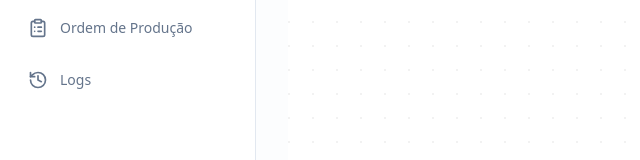
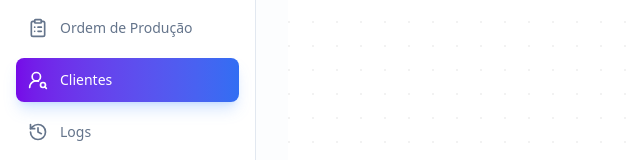
Before and after one commit to Rafaeros/smp-web, a Next.js app: page /dashboard/clients in a window 1280 px wide. Shown: the part 228-388 px from the top of the page, without its empty margins (0-640 px from the left). Built offline with nearby package versions, Linux system fonts and the light colour scheme; no server answers.

Commit message:
[feat] clients feature

```diff
--- a/features/navigation/components/Sidebar.tsx
+++ b/features/navigation/components/Sidebar.tsx
@@ -5,6 +5,7 @@ import { usePathname } from "next/navigation";
 import {
   LayoutDashboard,
   Map,
+  UserRoundSearch,
   ClipboardList,
   History,
   LogOut,
@@ -15,6 +16,7 @@ const menuItems = [
   { name: "Dashboard", icon: LayoutDashboard, href: "/dashboard" },
   { name: "Mapa Produção", icon: Map, href: "/dashboard/map" },
   { name: "Ordem de Produção", icon: ClipboardList, href: "/dashboard/orders" },
+  { name: "Clientes", icon: UserRoundSearch, href: "/dashboard/clients" },
   { name: "Logs", icon: History, href: "/dashboard/logs" },
 ];
 
```
